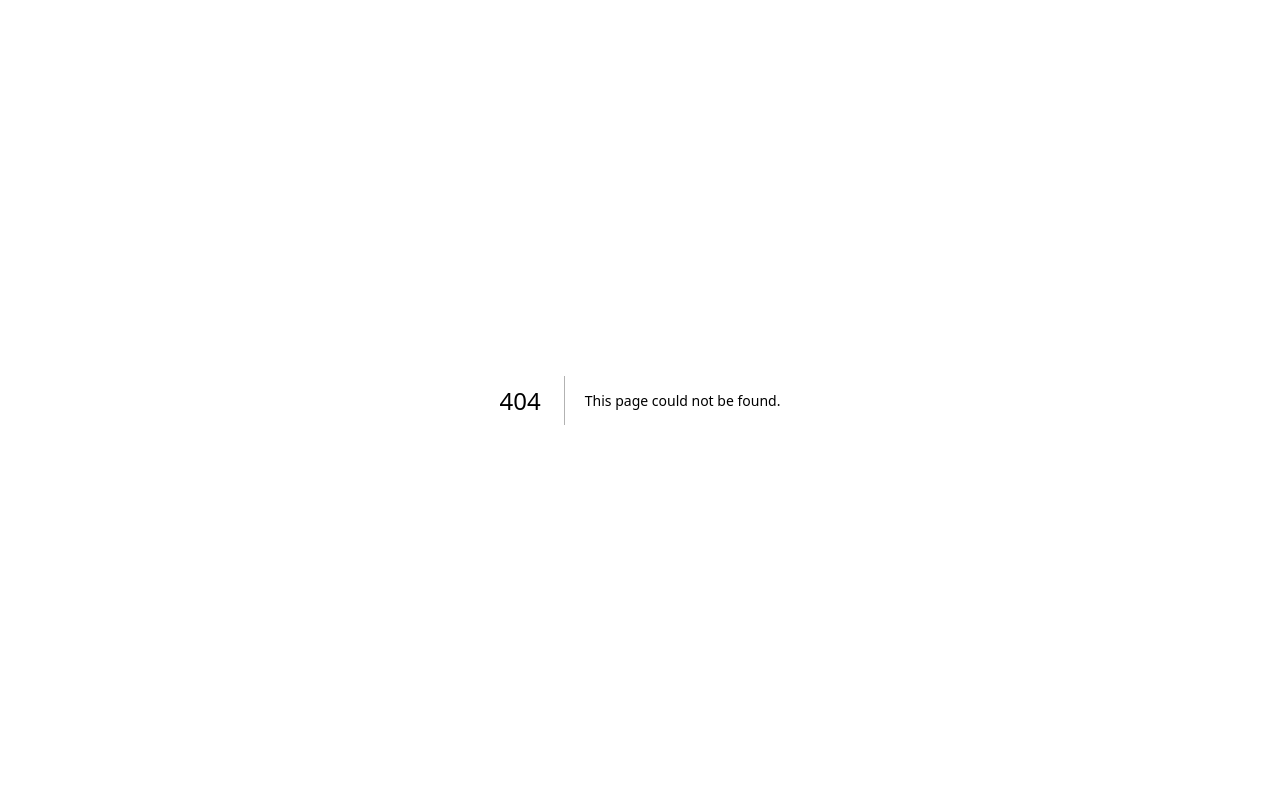
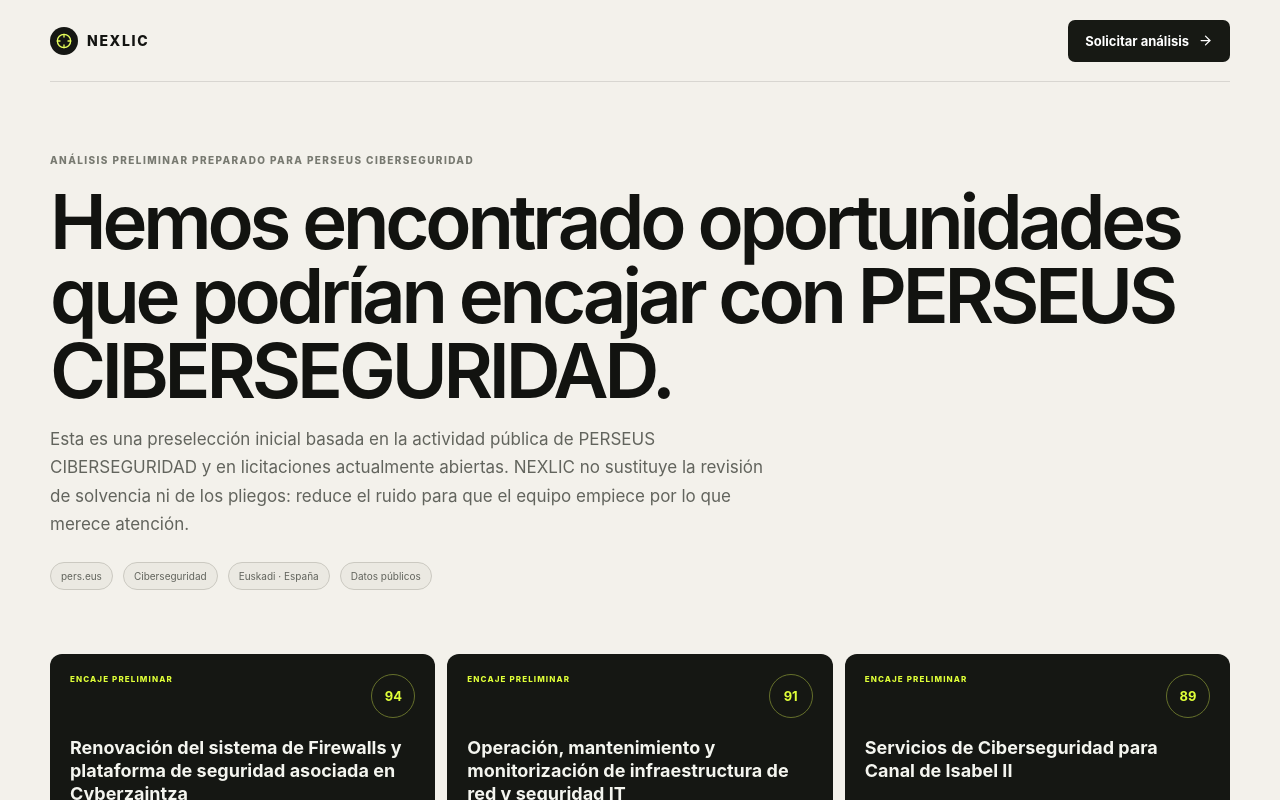
Before and after one commit to christian-cangussu/radar-mvp, a Next.js app: page /demo/perseus in a window 1280 px wide. Before the commit this address had no page. Shown: the top 800 px of the page. Built offline with nearby package versions, Linux system fonts and the light colour scheme.

Commit message:
product: add real PERSEUS customer preview

```diff
--- /dev/null
+++ b/app/demo/perseus/page.tsx
@@ -0,0 +1,39 @@
+import CompanyDemo from "../company-demo";
+
+export default function Page() {
+  return <CompanyDemo
+    company="PERSEUS CIBERSEGURIDAD"
+    domain="pers.eus"
+    sector="Ciberseguridad"
+    location="Euskadi · España"
+    opportunities={[
+      {
+        score: 94,
+        title: "Renovación del sistema de Firewalls y plataforma de seguridad asociada en Cyberzaintza",
+        buyer: "EJIE / Cyberzaintza · Euskadi",
+        value: "€198.347 sin IVA",
+        deadline: "08 oct 2026 · 10:00",
+        cpv: "32500000 · 48730000 · 50332000",
+        source: "https://www.ejie.euskadi.eus/"
+      },
+      {
+        score: 91,
+        title: "Operación, mantenimiento y monitorización de infraestructura de red y seguridad IT",
+        buyer: "Consorcio de Aguas Bilbao Bizkaia",
+        value: "€400.000 base · €1,2M estimado",
+        deadline: "30 sep 2026 · 13:00",
+        cpv: "72315000 · 72700000",
+        source: "https://www.contratacion.euskadi.eus/"
+      },
+      {
+        score: 89,
+        title: "Servicios de Ciberseguridad para Canal de Isabel II",
+        buyer: "Canal de Isabel II · Madrid",
+        value: "€5M base · €6,25M estimado",
+        deadline: "08 oct 2026 · 23:59",
+        cpv: "SOC · OTS · Riesgos y madurez",
+        source: "https://contratos-publicos.comunidad.madrid/contrato-publico/servicios-ciberseguridad-canal-isabel-ii-sa-mp"
+      }
+    ]}
+  />;
+}
```
